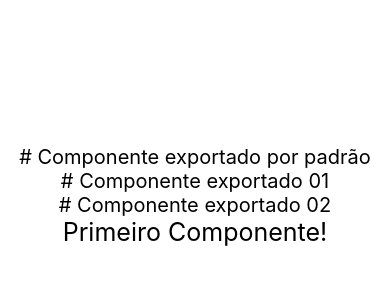
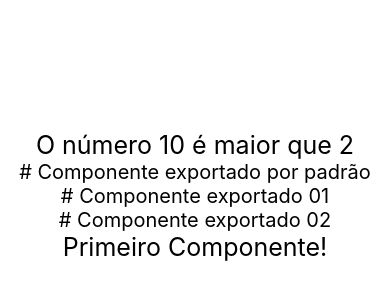
Before and after one commit to Yuji84/FundamentosReactNative, a React Native app: screen / in a window 390 px wide. Shown: the part 226-526 px from the top of the page. Built offline with nearby package versions, Linux system fonts and the light colour scheme.

Commit message:
component with props and yellowBox

```diff
--- a/App.js
+++ b/App.js
@@ -3,11 +3,13 @@ import { SafeAreaView, StyleSheet } from 'react-native';
 
 import First from './components/FirstComponent'
 import QMS, {ComponentExport1, ComponentExport2}from './components/MultiExport'
+import MinMax from './components/MinMax'
 
 
 export default function App() {
   return (
     <SafeAreaView style={styles.container}>
+      <MinMax max={10} min="2"/>
       <QMS/>
       <ComponentExport1/>
       <ComponentExport2/>
--- /dev/null
+++ b/components/MinMax.js
@@ -0,0 +1,15 @@
+import React from 'react'
+import { Text } from 'react-native'
+
+import defaultStyle from './defaultStyle'
+
+export default (props) => {
+
+    console.warn(props)
+
+    return (
+        <Text style={defaultStyle.fontL}>
+            O número {props.max} é maior que {props.min}
+        </Text>
+    )
+}
```
